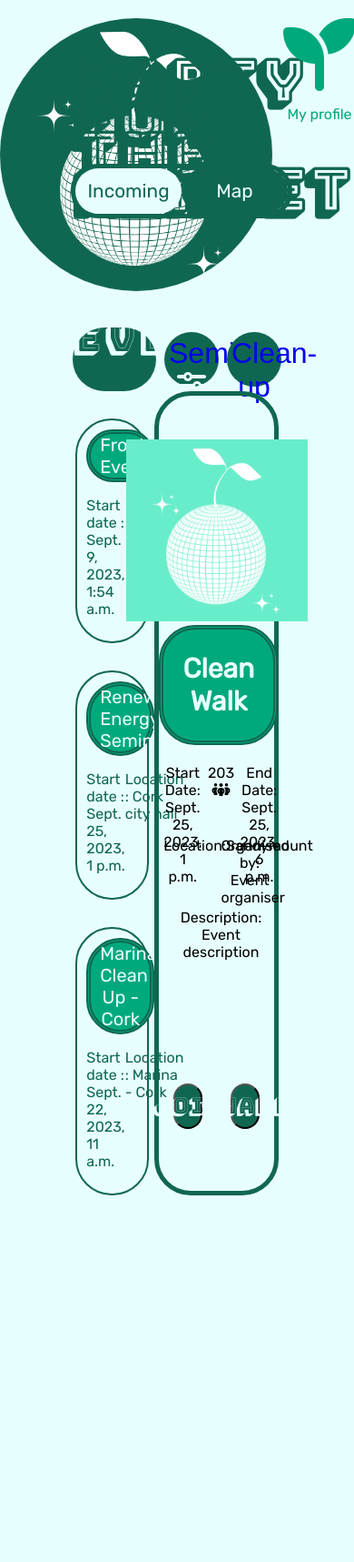
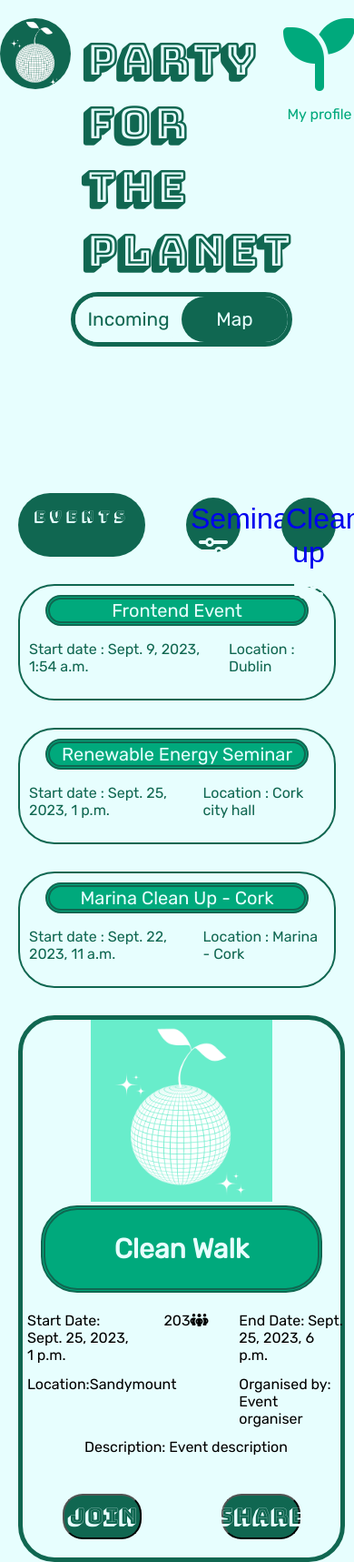
Before and after one commit to EliSacch/Party4thePlanet, a Django app: page /events/ in a window 390 px wide; the page is wider, and only the part inside the window is pictured. Shown: that part at 91% size. Before the commit the page ends 1314 px from the top of that part, so only its background shows below. Run offline with Django 4.2, Linux system fonts and the light colour scheme; data comes from the database, SQL or seed files in the repository; some libraries are stand-ins or nearby versions.

Commit message:
Add responsive to events page

```diff
--- a/static/css/style.css
+++ b/static/css/style.css
@@ -92,18 +92,19 @@ a {
     "lo sw pro";
 }
 .logoHeader {
-  height: 300px;
+  width: 100%;
   border-radius: 50%;
   grid-area: lo;
   margin: 20px auto;
 }
 .eventsTitle {
   font-size: 4rem;
-  line-height: 40px;
+  line-height: 70px;
   font-family: "Bungee Shade";
   color: var(--secondary-color);
   grid-area: ti;
-  margin: 70px auto;
+  /* margin: 70px auto; */
+  margin-left: 5%;
 }
 .profileContainer {
   margin: 20px auto;
@@ -128,6 +129,7 @@ a {
   align-items: center;
   font-family: "Rubik";
   font-size: 1.3rem;
+  margin-top: 50px;
 }
 
 .incomingSwitchContainer {
@@ -162,7 +164,7 @@ a {
   display: flex;
   justify-content: space-between;
   align-items: center;
-  margin: 0 80px;
+  margin: 0 20px;
 }
 .eventsSubtitleBackground {
   background-color: var(--secondary-color);
@@ -195,7 +197,7 @@ a {
 .eventsContainer {
   display: flex;
   justify-content: space-around;
-  margin: 0 80px;
+  margin: 0 20px;
 }
 .leftSide {
   width: 35%;
@@ -240,8 +242,10 @@ a {
   align-items: center;
   flex-direction: column;
   width: 55%;
+  height: ;
   border: 5px solid var(--secondary-color);
   border-radius: 40px;
+  margin-top: 30px;
 }
 .eventImageContainer {
 }
@@ -255,28 +259,36 @@ a {
   display: grid;
   width: 100%;
   grid-template-columns: 1fr 1fr 1fr 1fr 1fr 1fr;
-  grid-template-rows: 22% 22% 56%;
+  grid-template-rows: 33% 33% 33%;
   grid-template-areas:
     "st st pa pa en en"
-    "lo lo lo eo eo eo"
+    "lo lo pa pa eo eo"
     "des des des des des des ";
   text-align: center;
   padding: 5px;
 }
+.eventInformations p {
+  margin-bottom: 10px;
+}
 .eventStartTime {
   grid-area: st;
+  text-align: left;
 }
 .eventEndTime {
   grid-area: en;
+  text-align: left;
 }
 .eventParticipantsCounter {
   grid-area: pa;
+  text-align: center;
 }
 .eventLocation {
   grid-area: lo;
+  text-align: left;
 }
 .eventOrganiser {
   grid-area: eo;
+  text-align: left;
 }
 .eventDescription {
   grid-area: des;
@@ -346,6 +358,11 @@ a {
     margin-bottom: 50px;
   }
 }
+@media screen and (max-width: 850px) {
+  .eventsTitle {
+    font-size: 3rem;
+  }
+}
 @media screen and (max-width: 670px) {
   .mainTitle {
     font-size: 5em;
@@ -355,4 +372,26 @@ a {
     font-size: 1.4rem;
     margin-bottom: 0px;
   }
+  .eventsContainer {
+    display: block;
+  }
+  .eventsFiltersContainer h2 {
+    font-size: 1.3rem;
+    margin-top: 9px;
+  }
+  .leftSide {
+    width: 100%;
+  }
+  .rightSide {
+    width: 100%;
+  }
 }
+@media screen and (max-width: 450px) {
+  .eventsTitle {
+    margin-bottom: 120px;
+  }
+  .eventsFiltersContainer h2 {
+    font-size: 1rem;
+    margin-top: 15px;
+  }
+}
```
